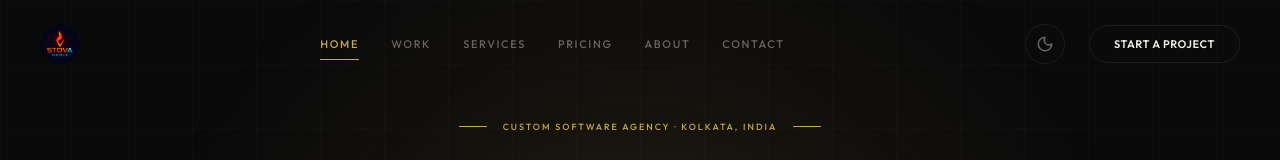
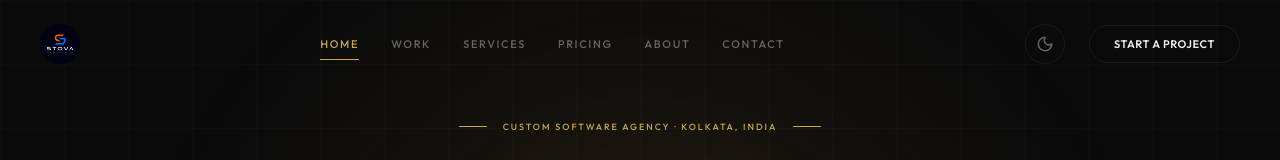
Before and after one commit to hasankhan10/stovamedia-website, a Next.js app: page / in a window 1280 px wide. Shown: the top 160 px of the page. Built offline with nearby package versions, Linux system fonts and the light colour scheme.

Commit message:
chore: update agency logo and founder photo

```diff
--- a/app/layout.tsx
+++ b/app/layout.tsx
@@ -81,7 +81,7 @@ export const metadata: Metadata = {
     },
   },
   icons: {
-    icon: "/favicon.png",
+    icon: "/logo.jpeg",
   },
 };
 
@@ -99,9 +99,9 @@ export default function RootLayout({
         "name": "Stova Media",
         "alternateName": "Stova",
         "description": "Premium Custom Software and AI Agent Studio based in Kolkata, India. Specialized in high-fidelity healthcare SaaS, AI automation, and enterprise web solutions.",
-        "image": "https://stovamedia.in/stova-media-logo.jpg",
+        "image": "https://stovamedia.in/logo.jpeg",
         "url": "https://stovamedia.in",
-        "logo": "https://stovamedia.in/stova-media-logo.jpg",
+        "logo": "https://stovamedia.in/logo.jpeg",
         "telephone": "+919432053261",
         "email": "contact@stovamedia.in",
         "address": {
--- a/components/layout/Footer.tsx
+++ b/components/layout/Footer.tsx
@@ -30,7 +30,7 @@ export default function Footer() {
         <div className="flex flex-col gap-6">
           <Link href="/" className="group block w-fit">
             <Image
-              src="/stova-media-logo.jpg"
+              src="/logo.jpeg"
               alt="Stova Media"
               width={140}
               height={35}
--- a/components/layout/Navbar.tsx
+++ b/components/layout/Navbar.tsx
@@ -56,7 +56,7 @@ export default function Navbar() {
       {/* Left: Logo */}
       <Link href="/" className="group flex items-center gap-1">
         <Image
-          src="/stova-media-logo.jpg"
+          src="/logo.jpeg"
           alt="Stova Media"
           width={160}
           height={40}
@@ -126,7 +126,7 @@ export default function Navbar() {
         >
           <div className="flex justify-between items-center mb-20">
             <Image
-              src="/stova-media-logo.jpg"
+              src="/logo.jpeg"
               alt="Stova Media"
               width={160}
               height={40}
```
Also changed, not shown: public/founder.jpeg, public/logo.jpeg (added).
